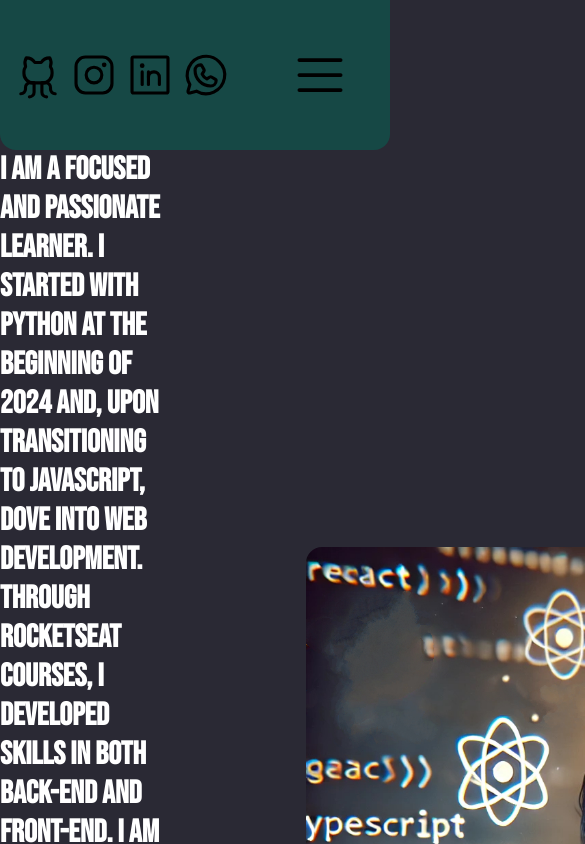
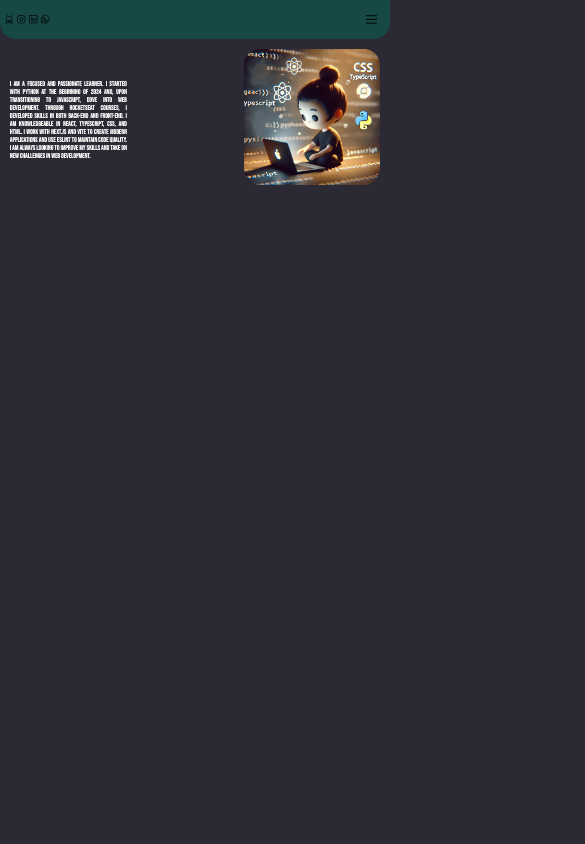
Before and after one commit to copperlamb78/Portifolio, a React (Vite) app: page /resume in a window 390 px wide. Shown: the top 844 px of the page, 585 px wide, since content can reach past the window. Built offline with nearby package versions, Linux system fonts and the light colour scheme.

Commit message:
fix responsive

```diff
--- a/src/Pages/Hability/styles.ts
+++ b/src/Pages/Hability/styles.ts
@@ -5,9 +5,9 @@ export const Container = styled.div`
     margin: auto;
     justify-content: space-between;
     align-items: center;
-    margin-top: 2.5%;
-    width: 1020px;
-    height: 510px;
+    padding: 2.5%;
+    width: 60vw;
+    height: 30vw;
 `
 
 export const ConjuntIcons = styled.div`
@@ -16,8 +16,8 @@ export const ConjuntIcons = styled.div`
 
 export const IconsContainer = styled.div`
     background-color: ${props => props.theme.colors.primary};
-    border-radius: 32px;
-    margin-top: 123px;
-    width: 228px;
-    height: 88px;
+    border-radius: 1.5vw;
+    margin-top: 10vw;
+    width: 13vw;
+    height: 5vw;
 `
--- a/src/Pages/Home/styles.ts
+++ b/src/Pages/Home/styles.ts
@@ -5,16 +5,17 @@ export const Container = styled.div`
     justify-content: space-between;
     align-items: center;
 
+
 `
 export const Image = styled.img`
-
+    border-radius: 10vw;
     height: 38.6vw;
 `
 
 export const InicialText = styled.h1`
     color: ${props => props.theme.colors.bw};
-    width: 400px;
-    font-size: 5rem;
+    width: 20vw;
+    font-size: 4vw;
     margin-left: 100%;
     transition: color 0.3s;
 `
--- a/src/Pages/Resume/styles.ts
+++ b/src/Pages/Resume/styles.ts
@@ -2,26 +2,26 @@ import styled from "styled-components";
 
 export const Container = styled.div`
     display: flex;
-    justify-content: space-around;
+    justify-content: space-between;
     align-items: center;
+    padding: 2.5%;
 `
 export const ImgContainer = styled.div`
 
 `
 export const TextContainer = styled.div`
-    width: 600px;
+    width: 30vw;
     display: flex;
     justify-content: center;
     align-items: center;
+    text-align: justify;
     color: ${props => props.theme.colors.bw};
     transition: color 0.3s;
 `
 export const Image = styled.img`
-    width: 700px;
-    margin-top: 2.5%;
-    margin-left: 20%;
+    width: 35vw;
     border-radius: 16px;
 `
 export const Text = styled.h1`
-    font-size: 2rem;
+    font-size: 1.7vw;
 `
--- a/src/components/Header/index.tsx
+++ b/src/components/Header/index.tsx
@@ -54,16 +54,16 @@ export function Header({ toggleTheme, themeMode }:Props) {
         <Container>
             <Icons>
                 <a href="https://github.com/copperlamb78" target="blank">
-                    <GithubLogo size={50}/>
+                    <GithubLogo size={'2.7vw'}/>
                 </a>
                 <a href="https://www.instagram.com/antoniobil.2014/" target="blank">
-                    <InstagramLogo size={50}/>
+                    <InstagramLogo size={'2.7vw'}/>
                 </a>
                 <a href="https://www.linkedin.com/in/antonio-gabriel-gomes-falc%C3%A3o-do-nascimento-a53a95306/" target="blank">
-                    <LinkedinLogo size={50}/>
+                    <LinkedinLogo size={'2.7vw'}/>
                 </a>
                 <a href="https://wa.me/5575992197406?text=Ola%20Dev!" target="blank">
-                    <WhatsappLogo size={50}/>
+                    <WhatsappLogo size={'2.7vw'}/>
                 </a>
             </Icons>
 
@@ -71,9 +71,9 @@ export function Header({ toggleTheme, themeMode }:Props) {
                 <MenuClicked menuClicked={menuClicked}>
                     <Switch onClick={toggleTheme}>
                         {themeMode.title === 'DarkMode' ? (
-                            <MoonStars size={40} />
+                            <MoonStars size={'2.2vw'} />
                         ) : (
-                            <Sun size={40} />
+                            <Sun size={'2.2vw'} />
                         )}
                     </Switch>
                     <StyledLink to="/project" isActive={location.pathname === '/project'}>
@@ -93,7 +93,7 @@ export function Header({ toggleTheme, themeMode }:Props) {
             )}
             <Menu onClick={toggleMenu}>
                 <MenuIcon menuClicked={menuClicked}>
-                    {menuClicked ? <TextOutdent size={60}/> : <List size={60}/>}
+                    {menuClicked ? <TextOutdent size={'3.8vw'}/> : <List size={'3.8vw'}/>}
                 </MenuIcon>
 
             </Menu>
--- a/src/components/Header/styles.ts
+++ b/src/components/Header/styles.ts
@@ -2,7 +2,8 @@
 import styled, { keyframes } from "styled-components";
 
 export const Container = styled.div`
-    height: 150px;
+    width: 100vw;
+    height: 10vw;
     background-color: ${props => props.theme.colors.primary};
     border-bottom-left-radius: 16px;
     border-bottom-right-radius: 16px;
@@ -20,8 +21,8 @@ export const Switch = styled.button`
     cursor: pointer;
     border-radius: 9999px;
     border: 0;
-    width: 3rem;
-    height: 3rem;
+    width: 3vw;
+    height: 3vw;
     background-color: ${props => props.theme.colors.primary};
     color: ${props => props.theme.colors.text};
     display: flex;
@@ -33,7 +34,7 @@ export const Switch = styled.button`
 `
 
 export const Icons = styled.div`
-    margin-left: 10px;
+    margin-left: 1vw;
     display: flex;
     justify-content: center;
     align-items: center;
@@ -47,8 +48,8 @@ export const Icons = styled.div`
         text-decoration: none;
         border: none;
         border-radius: 9999px;
-        width: 3.5rem;
-        height: 3.5rem;
+        width: 3vw;
+        height: 3vw;
         transition: background-color 0.3s, color 0.3s;
 
         &:hover {
@@ -60,7 +61,7 @@ export const Menu = styled.button`
     background: transparent;
     border: 0;
     color: ${props => props.theme.colors.text};
-    margin-right: 40px;
+    margin-right: 3vw;
     cursor: pointer;
     transition: color 0.3s;
 
@@ -81,9 +82,9 @@ export const MenuClicked = styled.div<{menuClicked: boolean}>`
     display: flex;
     justify-content: center;
     align-items: center;
-    gap: 1.75rem;
-    font-size: 3rem;
-    margin-left: 48%;
+    gap: 1.5vw;
+    font-size: 2.5vw;
+    margin-left: 45%;
     animation: ${prosp => prosp.menuClicked ? fadeIn : false} 0.5s ease-in
 
 `
```
